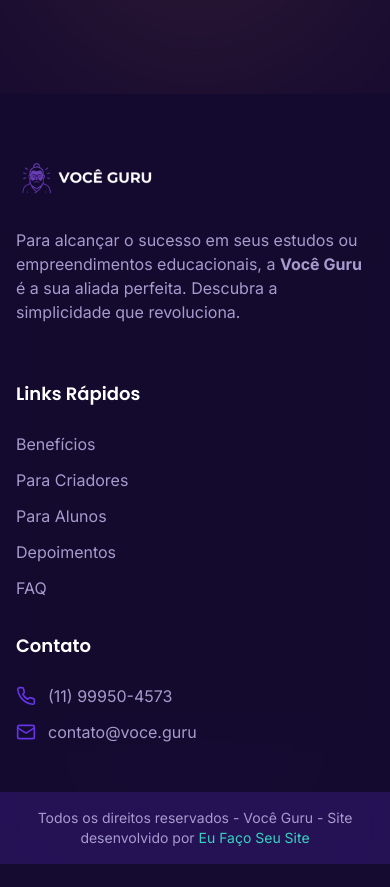
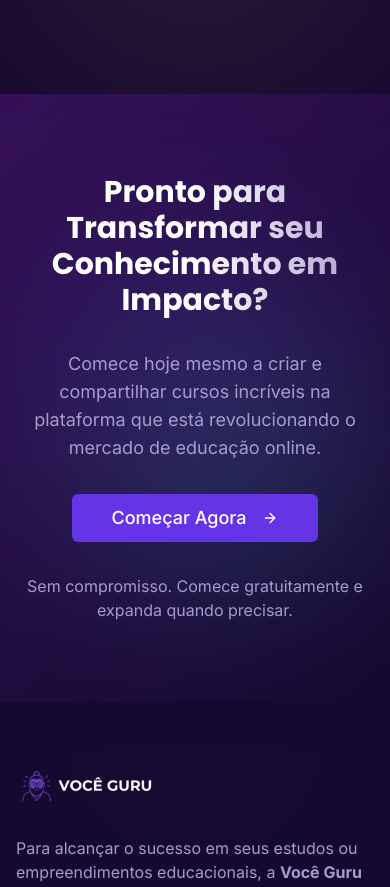
Before and after one commit to MarceloZanattoEFSM/guru-landing-page-builder, a React (Vite) app: page / in a window 390 px wide. Shown: the part 7708-8595 px from the top of the page. Before the commit the page ends 8572 px from the top, so only its background shows below. Built offline with nearby package versions, Linux system fonts and the light colour scheme.

Commit message:
Add CTA block
Add a new block with a call to action and a button between the FAQ section and the footer.

```diff
--- /dev/null
+++ b/src/components/CtaSection.tsx
@@ -0,0 +1,51 @@
+
+import React from 'react';
+import { Button } from '@/components/ui/button';
+import { ArrowRight } from 'lucide-react';
+
+const CtaSection: React.FC = () => {
+  return (
+    <section className="relative py-20 overflow-hidden" style={{
+      backgroundImage: 'linear-gradient(135deg, rgba(53,18,87,0.95) 0%, rgba(21,10,47,0.98) 100%)',
+      backgroundSize: 'cover',
+      backgroundPosition: 'center'
+    }}>
+      {/* Abstract background shapes */}
+      <div className="absolute inset-0 overflow-hidden">
+        <div className="absolute top-[20%] left-[10%] w-72 h-72 rounded-full bg-brand-primary/20 blur-[120px]"></div>
+        <div className="absolute bottom-[20%] right-[10%] w-64 h-64 rounded-full bg-brand-secondary/20 blur-[100px]"></div>
+      </div>
+
+      <div className="container-custom relative z-10">
+        <div className="flex flex-col items-center text-center space-y-8 max-w-4xl mx-auto">
+          <h2 className="text-3xl md:text-4xl lg:text-5xl font-bold bg-gradient-to-r from-white via-white to-brand-secondary-text bg-clip-text text-transparent">
+            Pronto para Transformar seu Conhecimento em Impacto?
+          </h2>
+
+          <p className="text-lg md:text-xl text-brand-secondary-text max-w-2xl">
+            Comece hoje mesmo a criar e compartilhar cursos incríveis na plataforma que está revolucionando o mercado de educação online.
+          </p>
+
+          <div className="mt-8">
+            <Button
+              asChild
+              size="lg"
+              className="bg-brand-primary hover:bg-brand-primary/90 text-white text-lg px-10 py-6 group"
+            >
+              <a href="https://painel.voce.guru/dashboard">
+                Começar Agora
+                <ArrowRight className="ml-2 group-hover:translate-x-1 transition-transform" />
+              </a>
+            </Button>
+          </div>
+
+          <p className="text-brand-secondary-text mt-2">
+            Sem compromisso. Comece gratuitamente e expanda quando precisar.
+          </p>
+        </div>
+      </div>
+    </section>
+  );
+};
+
+export default CtaSection;
--- a/src/pages/Index.tsx
+++ b/src/pages/Index.tsx
@@ -9,6 +9,7 @@ import ComparisonSection from '@/components/ComparisonSection';
 import Testimonials from '@/components/Testimonials';
 import ScreenshotCarousel from '@/components/ScreenshotCarousel';
 import Faq from '@/components/Faq';
+import CtaSection from '@/components/CtaSection';
 import Footer from '@/components/Footer';
 import WhatsAppButton from '@/components/WhatsAppButton';
 
@@ -25,6 +26,7 @@ const Index = () => {
         <ComparisonSection />
         <Testimonials />
         <Faq />
+        <CtaSection />
       </main>
       <Footer />
       <WhatsAppButton />
```
